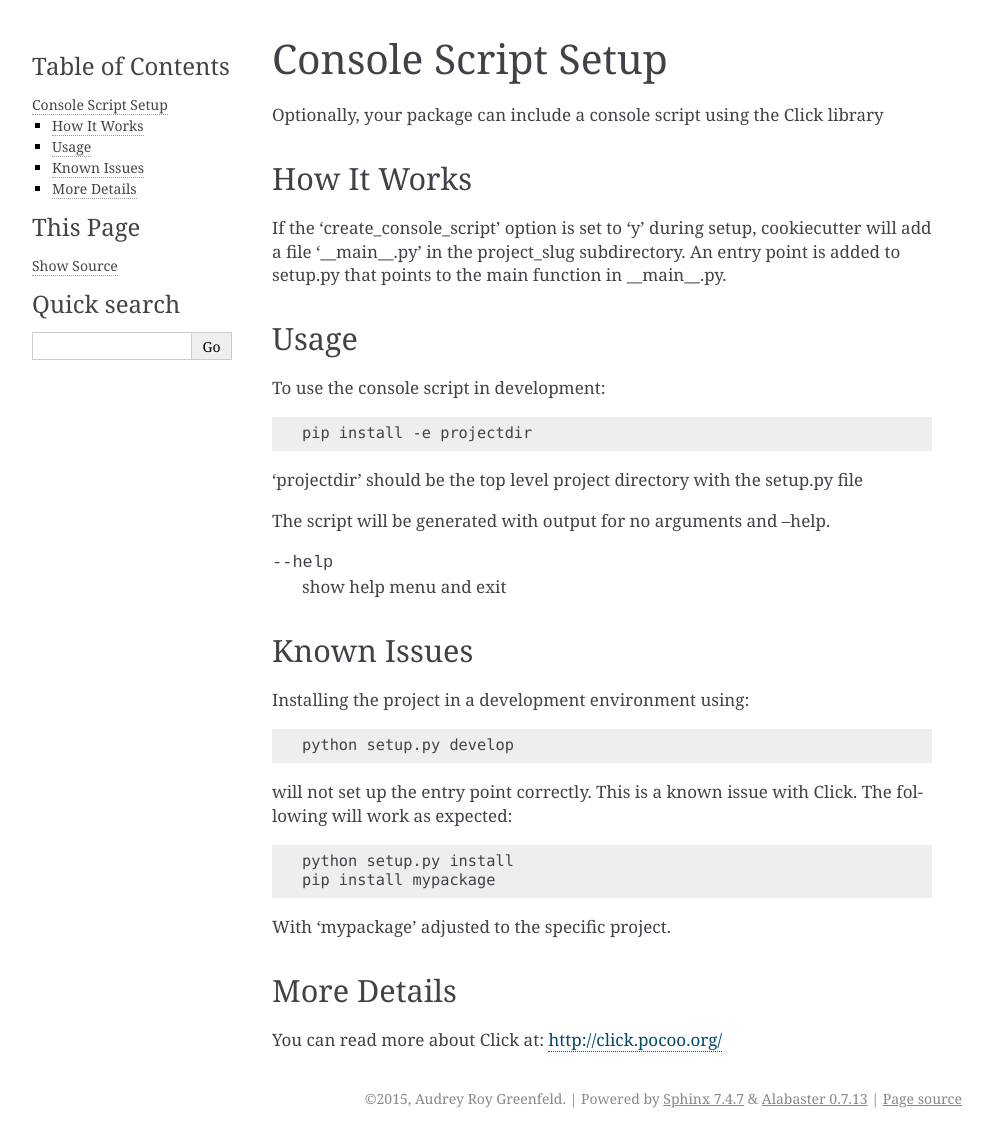
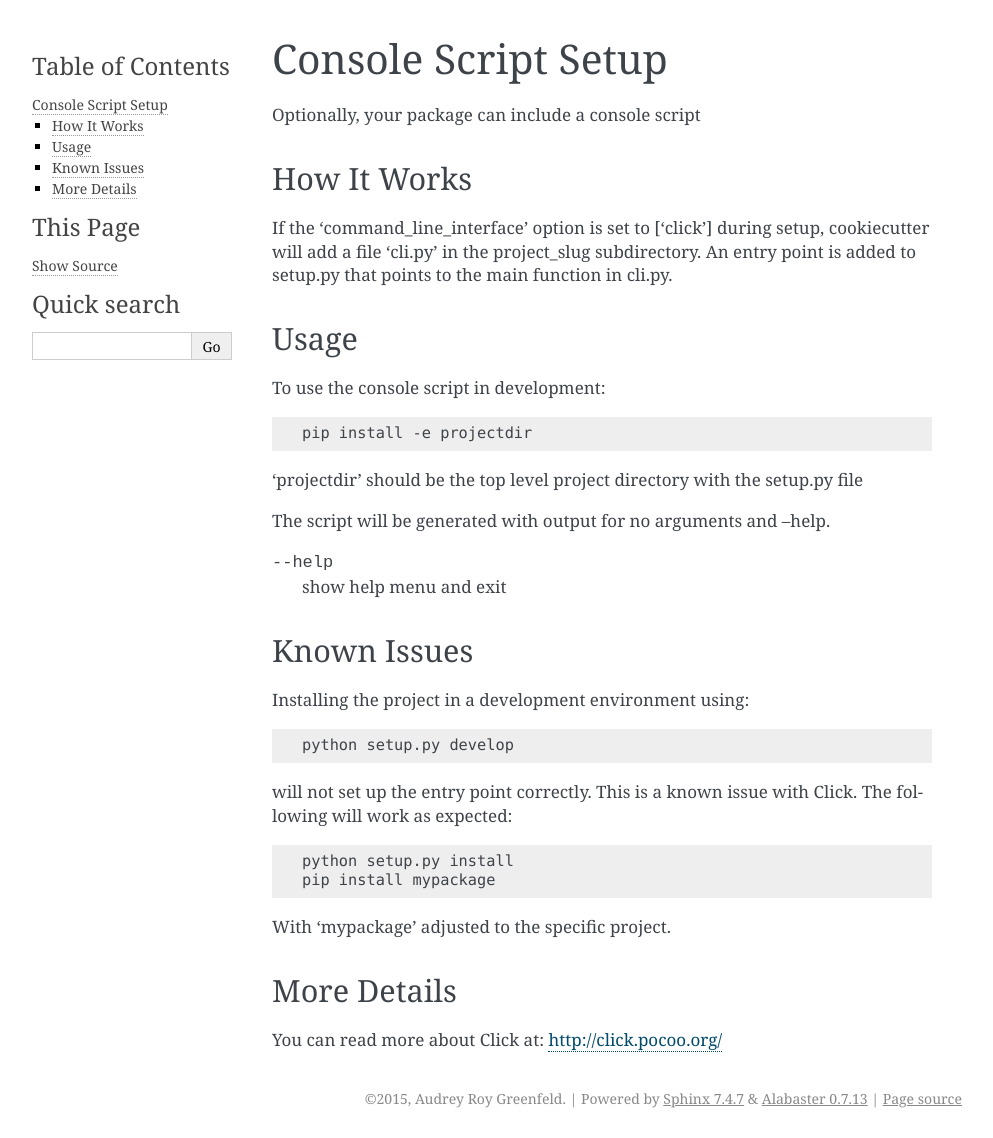
Before and after one commit to audreyfeldroy/cookiecutter-pypackage, a Sphinx documentation site: the page built from docs/console_script_setup.rst, in a window 1280 px wide. Shown: the whole page, without its empty margins (148-1141 px from the left). Built offline with Sphinx 7.4.7, drawn with Linux system fonts in a browser that asks for light colours.

Commit message:
Updated console scripts docs

```diff
--- a/docs/console_script_setup.rst
+++ b/docs/console_script_setup.rst
@@ -4,14 +4,14 @@
 Console Script Setup
 =================
 
-Optionally, your package can include a console script using the Click library
+Optionally, your package can include a console script
 
 How It Works
 ------------
 
-If the 'create_console_script' option is set to 'y' during setup, cookiecutter will
-add a file '__main__.py' in the project_slug subdirectory. An entry point is added to
-setup.py that points to the main function in __main__.py.
+If the 'command_line_interface' option is set to ['click'] during setup, cookiecutter will
+add a file 'cli.py' in the project_slug subdirectory. An entry point is added to
+setup.py that points to the main function in cli.py.
 
 Usage
 ------------
```
